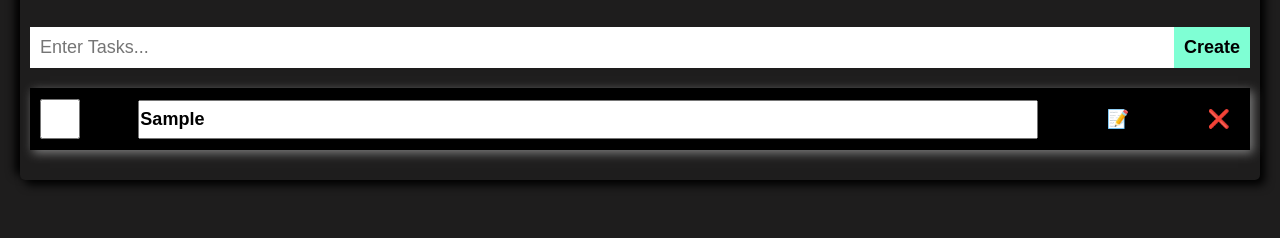
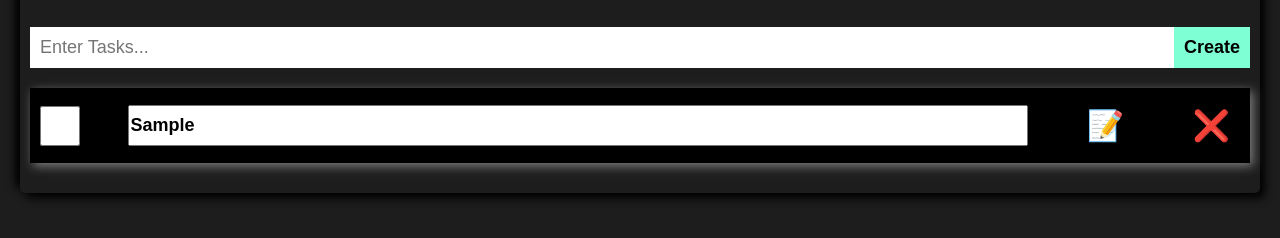
Before and after one commit to Akash7a/TaskDo, a plain HTML site: page index.html in a window 1280 px wide. Both pictures are taken after typing "Sample" into the empty fields and a click on the button "Create". Shown: the part 90-328 px from the top of the page. Drawn offline with Linux system fonts and the light colour scheme.

Commit message:
Added new feature to task manager

```diff
--- a/script.js
+++ b/script.js
@@ -18,15 +18,19 @@ const createTasks = () => {
         createdTaskInput.value = task.title;
         createdTaskInput.readOnly = true;
 
+
         if (task.completed) {
             createdTaskInput.classList.add("completed");
         }
 
         const updateTaskBtn = document.createElement("button");
         updateTaskBtn.textContent = "📝";
+        updateTaskBtn.classList.add("updateBtn");
         updateTaskBtn.addEventListener("click", () => {
             if (createdTaskInput.readOnly) {
                 createdTaskInput.readOnly = false;
+                createdTaskInput.focus();
+                createdTaskInput.select();
                 updateTaskBtn.textContent = "✅";
             } else {
                 createdTaskInput.readOnly = true;
@@ -40,6 +44,7 @@ const createTasks = () => {
 
         const removeTaskBtn = document.createElement("button");
         removeTaskBtn.textContent = "❌";
+        removeTaskBtn.classList.add("removeBtn");
         removeTaskBtn.addEventListener("click", () => removeTask(task.id));
 
         tasks.appendChild(checkBox);
--- a/style.css
+++ b/style.css
@@ -70,7 +70,7 @@ form button:hover {
 
 .tasks input[type="text"] {
     width: 75%;
-    padding: 7px 0;
+    padding: 8px 0;
     outline: none;
     font-size: 18px;
     font-weight: bold;
@@ -87,3 +87,6 @@ form button:hover {
     text-decoration: line-through;
     color: blue;
 }
+.removeBtn,.updateBtn{
+    font-size: 30px;
+}
```
